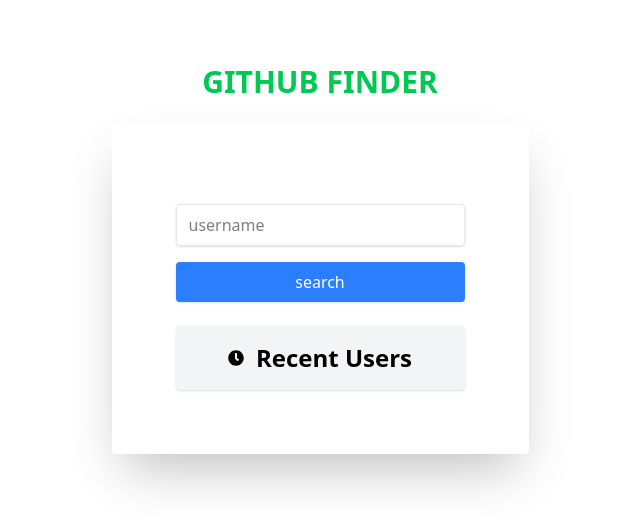
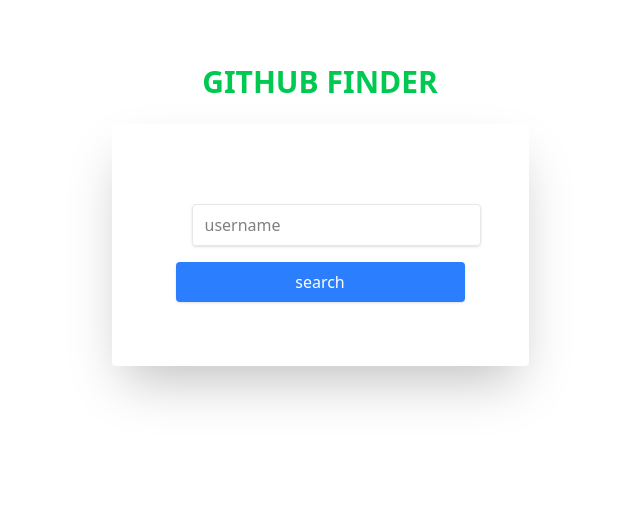
Before and after one commit to kennzuki/github-finder, a React (Vite) app: page / in a window 1280 px wide. Shown: the top 528 px of the page, without its empty margins (320-960 px from the left). Built offline with nearby package versions, Linux system fonts and the light colour scheme.

Commit message:
component for suggestion drop down and debugging search user function in api

```diff
--- a/package.json
+++ b/package.json
@@ -16,7 +16,8 @@
     "react": "^19.1.1",
     "react-dom": "^19.1.1",
     "react-icons": "^5.5.0",
-    "tailwindcss": "^4.1.13"
+    "tailwindcss": "^4.1.13",
+    "use-debounce": "^10.0.6"
   },
   "devDependencies": {
     "@eslint/js": "^9.36.0",
--- a/src/api/github.tsx
+++ b/src/api/github.tsx
@@ -8,3 +8,14 @@
     const data = await res.json();
     return data;
 };
+
+export const searchGithubUser = async (query: string) => {
+  const res = await fetch(
+    `${import.meta.env.VITE_GITHUB_API_URL}/search/users?q=${query}`
+  );
+
+  if (!res.ok) throw new Error('User not found');
+
+  const data = await res.json();
+  return data.items;
+};
--- /dev/null
+++ b/src/components/SuggestionDropDown.tsx
@@ -0,0 +1,29 @@
+import type { GithubUser } from '../type';
+
+type SuggestionDropdownProps = {
+  suggestions: GithubUser[];
+  show: boolean;
+  onSelect: (username: string) => void;
+};
+
+const SuggestionDropdown = ({
+  suggestions,
+  show,
+  onSelect,
+}: SuggestionDropdownProps) => {
+  if (!show || suggestions.length === 0) return null;
+
+  return (
+  <ul className="absolute bg-white border border-gray-200 rounded shadow py-2 px-3 mt-[0.25rem]-4 w-[250px] overflow-y-auto z-10">
+      {suggestions.slice(0, 5).map((user: GithubUser) => (
+        <li className='flex gap-2 items-center mb-4 capitalize ' key={user.login} onClick={() => onSelect(user.login)}>
+          <img src={user.avatar_url} alt={user.login} className='w-8 h-8 rounded-full' />
+          {user.login}
+
+        </li>
+      ))}
+    </ul>
+  );
+};
+
+export default SuggestionDropdown;
--- a/src/components/UserFetch.tsx
+++ b/src/components/UserFetch.tsx
@@ -1,18 +1,40 @@
-import { useState } from 'react';
+import { useState,useEffect } from 'react';
 import { useQuery } from '@tanstack/react-query';
-import { fetchGithubUser } from '../api/github';
+import { fetchGithubUser, searchGithubUser } from '../api/github';
 import RecentUser from './RecentUser';
+;
 
 import UserCard from './UserCard';
+import { useDebounce } from 'use-debounce';
+
+import SuggestionDropdown from './SuggestionDropDown';
 const UserFetch = () => {
   const [username, setUsername] = useState('');
   const [submittedUsername, setSubmittedUsername] = useState('');
-  const [recentUsers, setRecentUsers] = useState<string[]>([]);
-  const { data, isLoading, isError, error } = useQuery({
+   const [recentUsers, setRecentUsers] = useState<string[]>(() => {
+    const stored = localStorage.getItem('recentUsers');
+    return stored ? JSON.parse(stored) : [];
+   });
+
+  const [debouncedUsername] = useDebounce(username, 300);
+  const[showSuggestions, setShowSuggestions] = useState(false);
+
+
+  const { data, isLoading, isError, error, refetch } = useQuery({
     queryKey: ['users', submittedUsername],
     queryFn: () => fetchGithubUser(submittedUsername),
     enabled: !!submittedUsername,
   });
+  // Query to fetch suggestions for user search
+  const { data: suggestions } = useQuery({
+    queryKey: ['github-user-suggestions', debouncedUsername],
+    queryFn: () => searchGithubUser(debouncedUsername),
+    enabled: debouncedUsername.length > 1,
+  });
+
+  useEffect(() => {
+    localStorage.setItem('recentUsers', JSON.stringify(recentUsers));
+  }, [recentUsers]);
 
   const handleSubmit = (e: React.FormEvent<HTMLFormElement>) => {
     e.preventDefault();
@@ -27,16 +49,51 @@
     });
   };
 
+   useEffect(() => {
+    localStorage.setItem('recentUsers', JSON.stringify(recentUsers));
+  }, [recentUsers]);
+
   return (
     <div className='max-3xl items-center rounded shadow-2xl p-16'>
       <form onSubmit={handleSubmit} className='flex flex-col items-center'>
-        <input
+        <div className="">
+          <input
           type='text'
           value={username}
           className='border border-gray-200 rounded shadow py-2 px-3 m-4 w-full'
           placeholder='username'
-          onChange={(e) => setUsername(e.target.value)}
-        />
+            onChange={(e) => {
+              const value = e.target.value;
+              setUsername(value)
+              setShowSuggestions(value.trim( ).length > 1);
+            }}
+          />
+        {showSuggestions && suggestions?.length > 0 && (
+            <SuggestionDropdown
+              suggestions={suggestions}
+              show={showSuggestions}
+              onSelect={(selected) => {
+                setUsername(selected);
+                setShowSuggestions(false);
+
+                if (submittedUsername !== selected) {
+                  setSubmittedUsername(selected);
+                } else {
+                  refetch();
+                }
+
+                setRecentUsers((prev) => {
+                  const updated = [
+                    selected,
+                    ...prev.filter((u) => u !== selected),
+                  ];
+                  return updated.slice(0, 5);
+                });
+              }}
+            />
+          )}
+        </div>
+
         <button
           type='submit'
           className='py-2 px-3 rounded shadow bg-blue-500 text-white w-full'
@@ -47,7 +104,7 @@
       {isLoading && <p>Loading...</p>}
       {isError && <p>{error.message}</p>}
       {data && <UserCard user={data} />}
-      {RecentUser.length > 0 && (
+      {recentUsers.length > 0 && (
         <RecentUser
           users={recentUsers}
           onSelect={(username) => {
```
Also changed, not shown: 1 other file (tests, documents, lock files or other folders).
